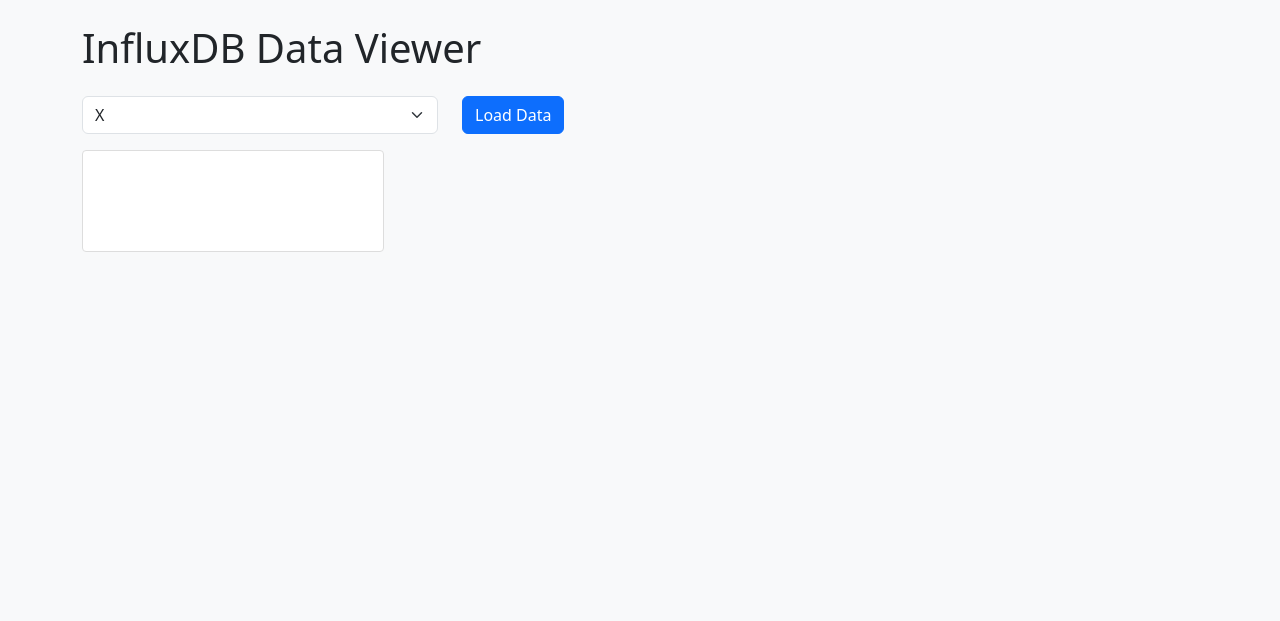
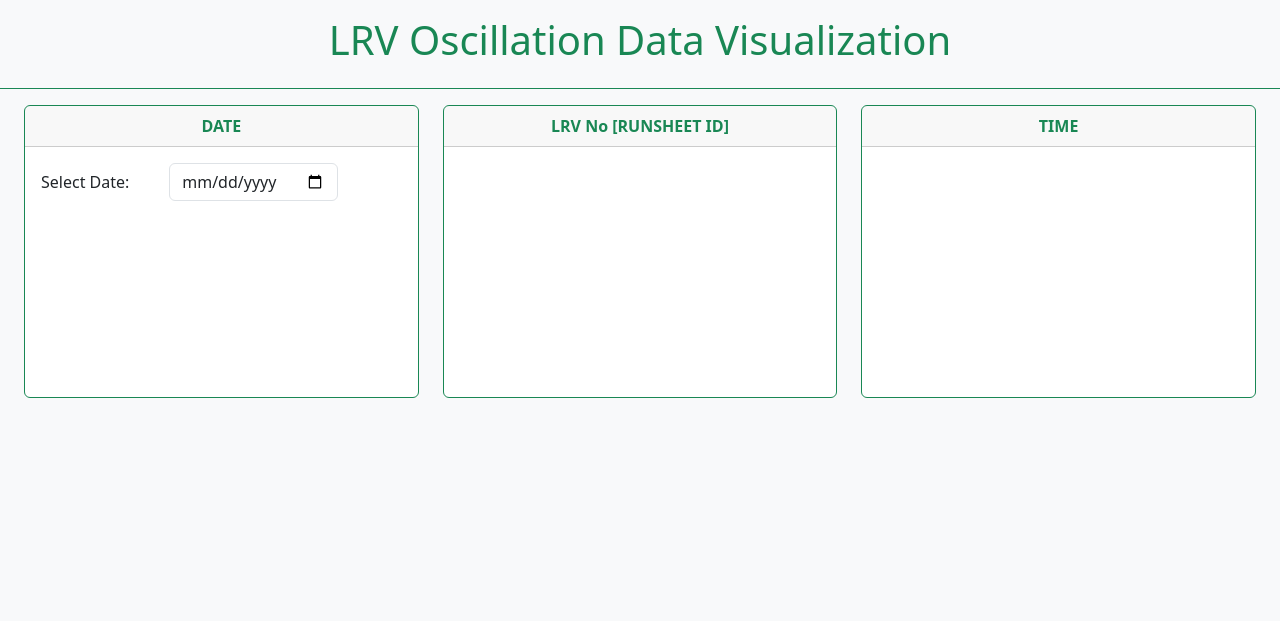
Before and after one commit to NasimFekrat/my-influx-app, a Flask app: page / in a window 1280 px wide. Shown: the top 621 px of the page. Run offline with Flask 3, Linux system fonts and the light colour scheme; some libraries are stand-ins or nearby versions.

Commit message:
update index.html

```diff
--- a/templates/index.html
+++ b/templates/index.html
@@ -1,34 +1,134 @@
-<!doctype html>
+<!DOCTYPE html>
 <html lang="en">
+
 <head>
-  <meta charset="utf-8">
-  <meta name="viewport" content="width=device-width, initial-scale=1">
-  <title>InfluxDB Demo</title>
-  <link href="https://cdn.jsdelivr.net/npm/bootstrap@5.4.3/dist/css/bootstrap.min.css" rel="stylesheet">
-  <link href="{{ url_for('static', filename='css/styles.css') }}" rel="stylesheet">
+    <meta charset="UTF-8">
+    <meta name="viewport" content="width=device-width, initial-scale=1">
+    <title>LRV Oscillation Data Visualization</title>
+    <link href="https://cdn.jsdelivr.net/npm/bootstrap@5/dist/css/bootstrap.min.css" rel="stylesheet">
+    <link href="{{ url_for('static', filename='css/styles.css') }}" rel="stylesheet">
+    <script src="https://cdn.jsdelivr.net/npm/echarts@5/dist/echarts.min.js"></script>
+    <script src="https://unpkg.com/leaflet@1.9/dist/leaflet.js"></script>
 </head>
-<body class="p-4">
-  <div class="container">
-    <h1 class="mb-4">InfluxDB Data Viewer</h1>
 
-    <div class="row mb-3">
-      <div class="col-md-4">
-        <select id="fieldSelect" class="form-select">
-          <option value="x">X</option>
-          <option value="y">Y</option>
-          <option value="z">Z</option>
-        </select>
-      </div>
-      <div class="col-md-2">
-        <button id="loadBtn" class="btn btn-primary">Load Data</button>
-      </div>
+<body>
+    <link rel="stylesheet" href="../static/css/styles.css">
+
+    <div class="container-fluid">
+        <!-- FORM START -->
+        <div class="row">
+            <div class="col-sm-12 p-0">
+                <form method="post" role="form" id="lrvForm">
+                    <div class="row col-sm-12 p-0 m-0">
+
+                        <div class="border-bottom border-success p-3 text-center">
+                            <h1 class="text-success">LRV Oscillation Data Visualization</h1>
+                        </div>
+
+                        <div class="row mx-0 my-3">
+                            <div class="col-sm-4">
+                                <div class="card border-success mb-3">
+                                    <div class="card-header text-success text-center fw-bold">DATE</div>
+                                    <div class="row card-body overflow-auto" style="height: 250px;">
+                                        <label for="osciDate" class="col-sm-4 col-form-label">Select Date:</label>
+                                        <div class="col-sm-8">
+                                            <input type="date" class="form-control w-auto" name="osciDate" id="osciDate"
+                                                required>
+                                        </div>
+                                    </div>
+                                </div>
+                            </div>
+                            <div class="col-sm-4">
+                                <div class="card border-success mb-3">
+                                    <div class="card-header text-success text-center fw-bold">LRV No [RUNSHEET ID]</div>
+                                    <div class="card-body overflow-auto" style="height: 250px;">
+                                        <div id="lrvLoadingSpinner" style="display:none;">
+                                            <div class="LRVspinner"></div>
+                                        </div>
+
+                                        <div class="col-sm px-0 mx-0 justify-content-center text-center"
+                                            id="lrvButtonsContainer">
+                                            <!-- LRV buttons will be dynamically added here -->
+                                        </div>
+                                    </div>
+                                </div>
+                            </div>
+                            <div class="col-sm-4">
+                                <div class="card border-success mb-3">
+                                    <div class="card-header text-success text-center fw-bold">TIME</div>
+                                    <div class="card-body overflow-auto" style="height: 250px;">
+                                        <div class="row px-0 mx-0 my-2">
+                                            <div id="timeLoadingSpinner" style="display:none;">
+                                                <div class="timeSpinner"></div>
+                                            </div>
+                                        </div>
+
+                                        <div class="row px-0 mx-0 my-2">
+                                            <div class="col-sm px-0 mx-0 justify-content-center text-center"
+                                                id="timeRange">
+                                                <!-- start and end time will be dynamically added here -->
+                                            </div>
+                                        </div>
+
+                                        <div class="row px-0 mx-0 my-2">
+                                            <div class="col-sm px-0 mx-0 justify-content-center text-center"
+                                                id="timeButtonsContainer">
+                                                <!-- time buttons will be dynamically added here -->
+                                            </div>
+                                        </div>
+                                    </div>
+                                </div>
+                            </div>
+                        </div>
+                    </div>
+                </form>
+            </div>
+        </div>
+        <!-- FORM END -->
+
+        <div class="row justify-content-center p-0">
+            <div class="col-sm-12 text-center m-0 justify-content-center p-0" id="row_count">
+            </div>
+        </div>
+
+        <div id="loadingSpinner" style="display:none;">
+            <div class="spinner"></div>
+        </div>
+
+        <div class="row justify-content-center p-0">
+            <div class="col-sm-6 text-center mx-0 mb-5 justify-content-center h-50 w-100 p-0">
+                <div id="chart1"></div>
+            </div>
+            <div class="col-sm-6 text-center mx-0 mb-5 justify-content-center h-50 w-100 p-0">
+                <div id="chart2"></div>
+            </div>
+        </div>
+
+        <div class="row justify-content-center p-0">
+            <div class="col-sm-6 text-center mx-0 mb-5 justify-content-center h-50 w-100 p-0">
+                <div id="chart3"></div>
+            </div>
+            <div class="col-sm-6 text-center mx-0 mb-5 justify-content-center h-50 w-100 p-0">
+                <div id="chart4"></div>
+            </div>
+        </div>
+
+        <div class="row col-sm-12 text-center mx-0 mb-5 justify-content-center h-25 w-100 p-0">
+            <div id="map"></div>
+        </div>
+
     </div>
 
-    <canvas id="chart" height="100"></canvas>
-  </div>
+    <!-- ECharts CDN -->
+    <script src="https://cdn.jsdelivr.net/npm/echarts/dist/echarts.min.js"></script>
+    <!-- map leaflet CDN -->
+    <script src="https://unpkg.com/leaflet/dist/leaflet.js"></script>
+    <link rel="stylesheet" href="https://unpkg.com/leaflet/dist/leaflet.css" />
+    <!-- JAVASCRIPT link -->
+    <script src="../static/js/main.js"></script>
+    <!-- Add icon library for gps marker-->
+    <link rel="stylesheet" href="https://cdnjs.cloudflare.com/ajax/libs/font-awesome/6.0.0-beta3/css/all.min.css">
 
-  <script src="https://cdn.jsdelivr.net/npm/bootstrap@5.4.3/dist/js/bootstrap.bundle.min.js"></script>
-  <script src="https://cdn.jsdelivr.net/npm/chart.js@4.3.0/dist/chart.umd.min.js"></script>
-  <script src="{{ url_for('static', filename='js/main.js') }}"></script>
 </body>
+
 </html>
```
